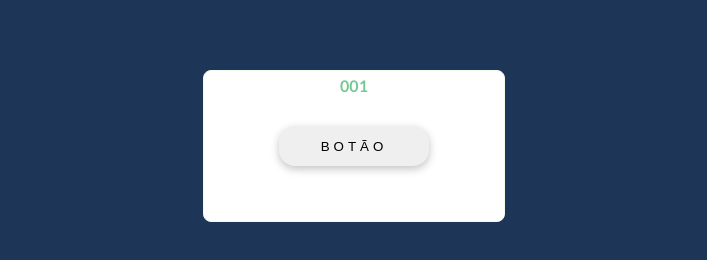
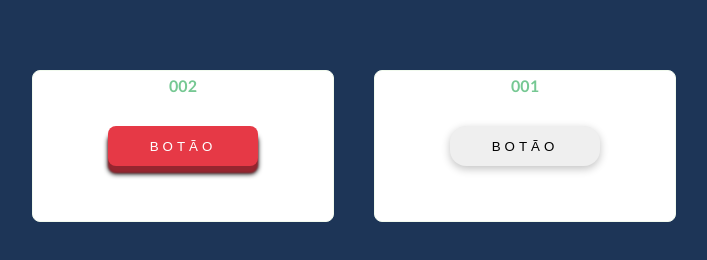
Before and after one commit to jeancarloslima/Componentes, a plain HTML site: page index.html in a window 1280 px wide. Shown: the part 164-424 px from the top of the page, without its empty margins (286-993 px from the left). Drawn offline with Linux system fonts and the light colour scheme.

Commit message:
Adcionando componente 002

```diff
--- a/index.html
+++ b/index.html
@@ -38,6 +38,10 @@
 
     <main>
         <ul id="lista-componentes">
+            <li class="item-componente" id="item-componente2">
+                <span class="item-componente-contador">002</span>
+                <button id="componente2">BOTÃO</button>
+            </li>
             <li class="item-componente" id="item-componente1">
                 <span class="item-componente-contador">001</span>
                 <button id="componente1">BOTÃO</button>
--- a/style.css
+++ b/style.css
@@ -73,7 +73,8 @@ main {
     position: relative;
 }
 
-#item-componente1 {
+#item-componente1,
+#item-componente2 {
     background-color: var(--branco);
 }
 
@@ -104,3 +105,22 @@ main {
     box-shadow: var(--cor-secundaria) 0px 3px 8px;
     transform: translateY(-10px);
 }
+
+#componente2 {
+    width: 150px;
+    height: 40px;
+    border: none;
+    border-radius: 8px;
+    background-color: #e63946;
+    color: var(--branco);
+    outline: none;
+    box-shadow: #96252f 0px 7px 2px, #000 0px 8px 5px;
+    letter-spacing: 4px;
+    cursor: pointer;
+    transition: .3s ease-in-out;
+}
+
+#componente2:active {
+    box-shadow: #96252f 0px 3px 2px,#000 0px 3px 5px;
+    transform: translateY(5px);
+}
```
